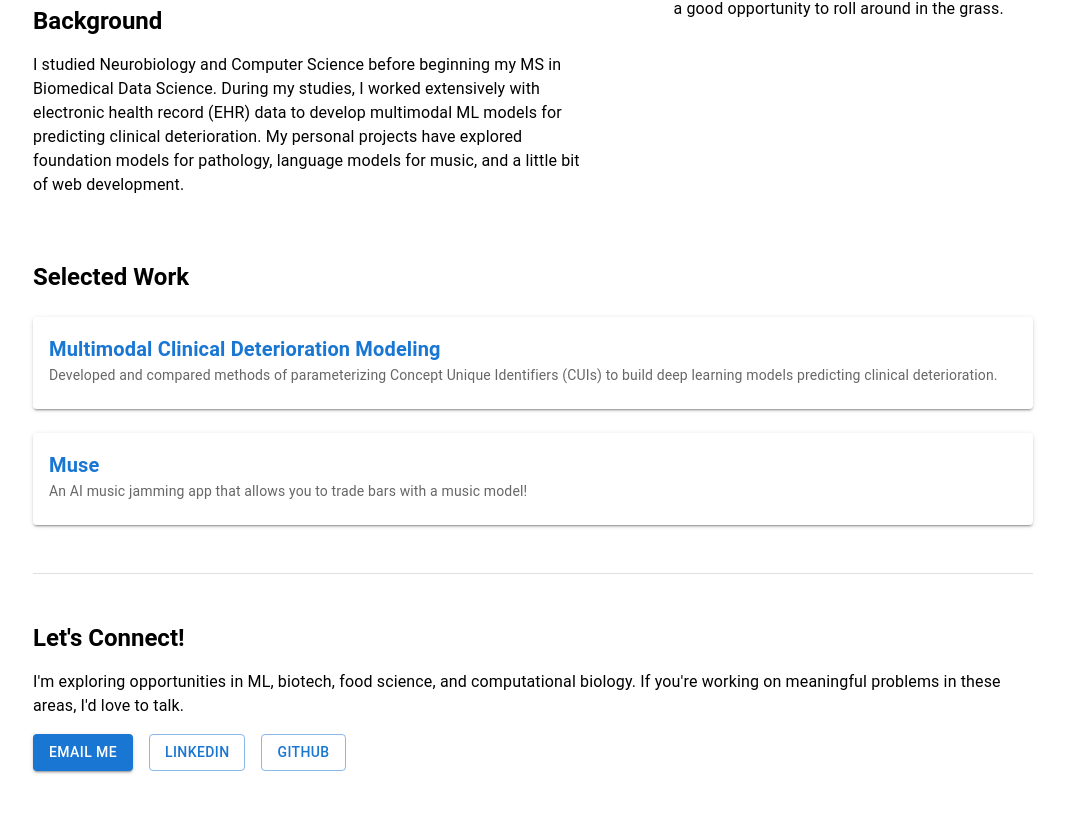
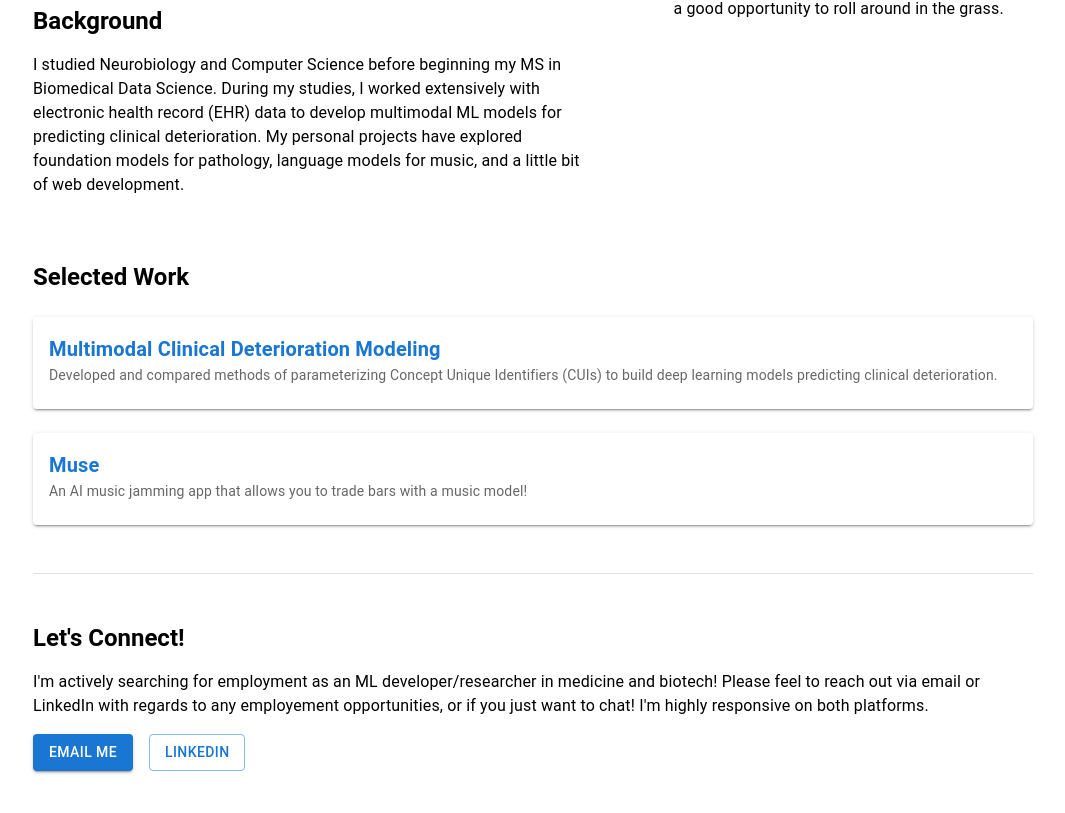
Before and after one commit to Chucklemunch/charliekotula.com, a React (Create React App) app in the folder charliekotula.com/: page /about in a window 1280 px wide. Shown: the part 587-1400 px from the top of the page, without its empty margins (107-1172 px from the left). Built offline with nearby package versions, Linux system fonts and the light colour scheme.

Commit message:
updated about

```diff
--- a/charliekotula.com/src/About.tsx
+++ b/charliekotula.com/src/About.tsx
@@ -151,9 +151,9 @@ const About: React.FC = () => {
             Let's Connect!
           </Typography>
           <Typography variant="body1">
-            I'm exploring opportunities in ML, biotech, food science, and computational
-            biology. If you're working on meaningful problems in these areas, I'd love to
-            talk.
+            I'm actively searching for employment as an ML developer/researcher in medicine and biotech!
+            Please feel to reach out via email or LinkedIn with regards to any employement opportunities,
+            or if you just want to chat! I'm highly responsive on both platforms.
           </Typography>
 
           <Stack direction="row" spacing={2}>
@@ -161,7 +161,6 @@ const About: React.FC = () => {
               Email Me
             </Button>
             <Button variant="outlined" href="https://www.linkedin.com/in/charliekotula/">LinkedIn</Button>
-            <Button variant="outlined" href="https://github.com/Chucklemunch" >GitHub</Button>
           </Stack>
         </Stack>
       </Box>
```
